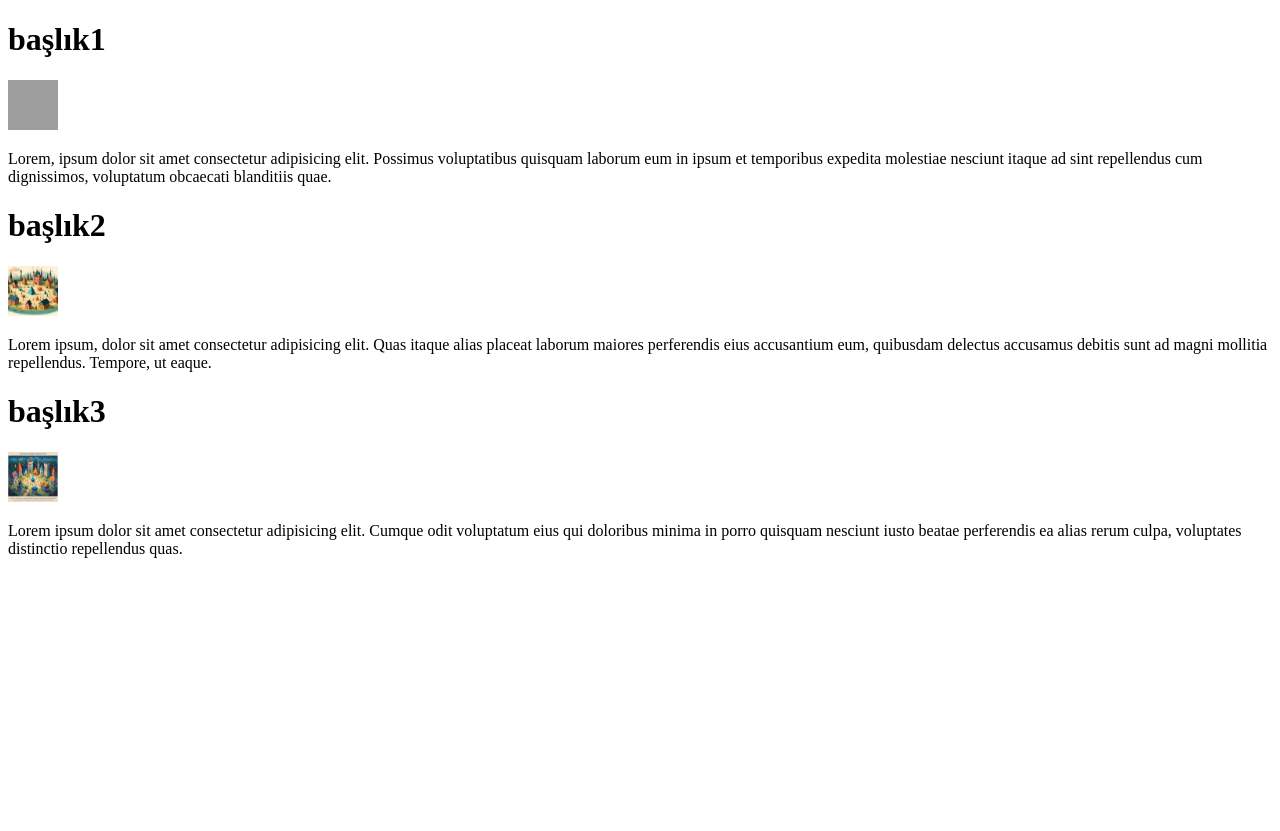
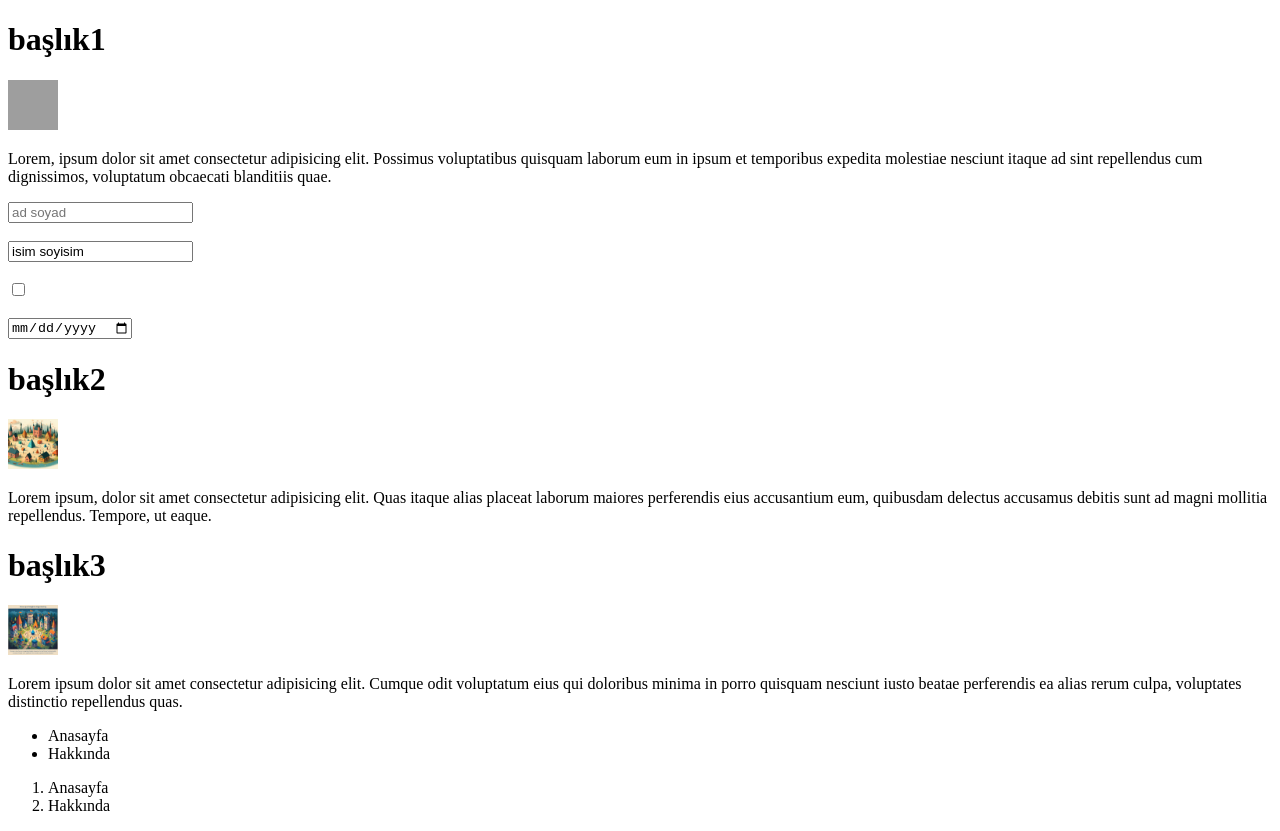
Before and after one commit to kayanursenn/html_2, a plain HTML site: page index.html in a window 1280 px wide. Before the commit the page ends 800 px from the top, so only its background shows below. Drawn offline with Linux system fonts and the light colour scheme; grey boxes are pictures that could not be loaded.

Commit message:
commit 4

```diff
--- a/index.html
+++ b/index.html
@@ -7,17 +7,50 @@
     <!--haber 1>-->
     <h1>başlık1</h1>
     <img src="Adsız tasarım.png" alt="açıklama" width="50" height="50" />
-        <p>Lorem, ipsum dolor sit amet consectetur adipisicing elit. Possimus voluptatibus quisquam laborum eum in ipsum et temporibus expedita molestiae nesciunt itaque ad sint repellendus cum dignissimos, voluptatum obcaecati blanditiis quae.</p>
+    <p>
+      Lorem, ipsum dolor sit amet consectetur adipisicing elit. Possimus
+      voluptatibus quisquam laborum eum in ipsum et temporibus expedita
+      molestiae nesciunt itaque ad sint repellendus cum dignissimos, voluptatum
+      obcaecati blanditiis quae.
+    </p>
+    <input type="text" placeholder="ad soyad" />
+    <br />
+    <br />
+    <input type="text" value="isim soyisim" />
+    <br />
+    <br />
+    <input type="checkbox" />
+    <br />
+    <br />
+    <input type="date" />
     <!--haber 1 bitti-->
     <!--haber 2-->
     <h1>başlık2</h1>
-        <img src="Designer (1).jpeg" alt="açıklaması" width="50" height="50"/>
-        <p>Lorem ipsum, dolor sit amet consectetur adipisicing elit. Quas itaque alias placeat laborum maiores perferendis eius accusantium eum, quibusdam delectus accusamus debitis sunt ad magni mollitia repellendus. Tempore, ut eaque.</p>
+    <img src="Designer (1).jpeg" alt="açıklaması" width="50" height="50" />
+    <p>
+      Lorem ipsum, dolor sit amet consectetur adipisicing elit. Quas itaque
+      alias placeat laborum maiores perferendis eius accusantium eum, quibusdam
+      delectus accusamus debitis sunt ad magni mollitia repellendus. Tempore, ut
+      eaque.
+    </p>
     <!--haber 2 bitti-->
     <!--haber 3-->
     <h1>başlık3</h1>
-        <img src="Designer.jpeg" alt="açıklamaları" width="50" height="50"/>
-        <p>Lorem ipsum dolor sit amet consectetur adipisicing elit. Cumque odit voluptatum eius qui doloribus minima in porro quisquam nesciunt iusto beatae perferendis ea alias rerum culpa, voluptates distinctio repellendus quas.</p>
+    <img src="Designer.jpeg" alt="açıklamaları" width="50" height="50" />
+    <p>
+      Lorem ipsum dolor sit amet consectetur adipisicing elit. Cumque odit
+      voluptatum eius qui doloribus minima in porro quisquam nesciunt iusto
+      beatae perferendis ea alias rerum culpa, voluptates distinctio repellendus
+      quas.
+    </p>
     <!--haber 3 bitti-->
+    <ul>
+      <li>Anasayfa</li>
+      <li>Hakkında</li>
+    </ul>
+    <ol>
+      <li>Anasayfa</li>
+      <li>Hakkında</li>
+    </ol>
   </body>
 </html>
```
Lines whose indentation alone changed are shown as unchanged.
